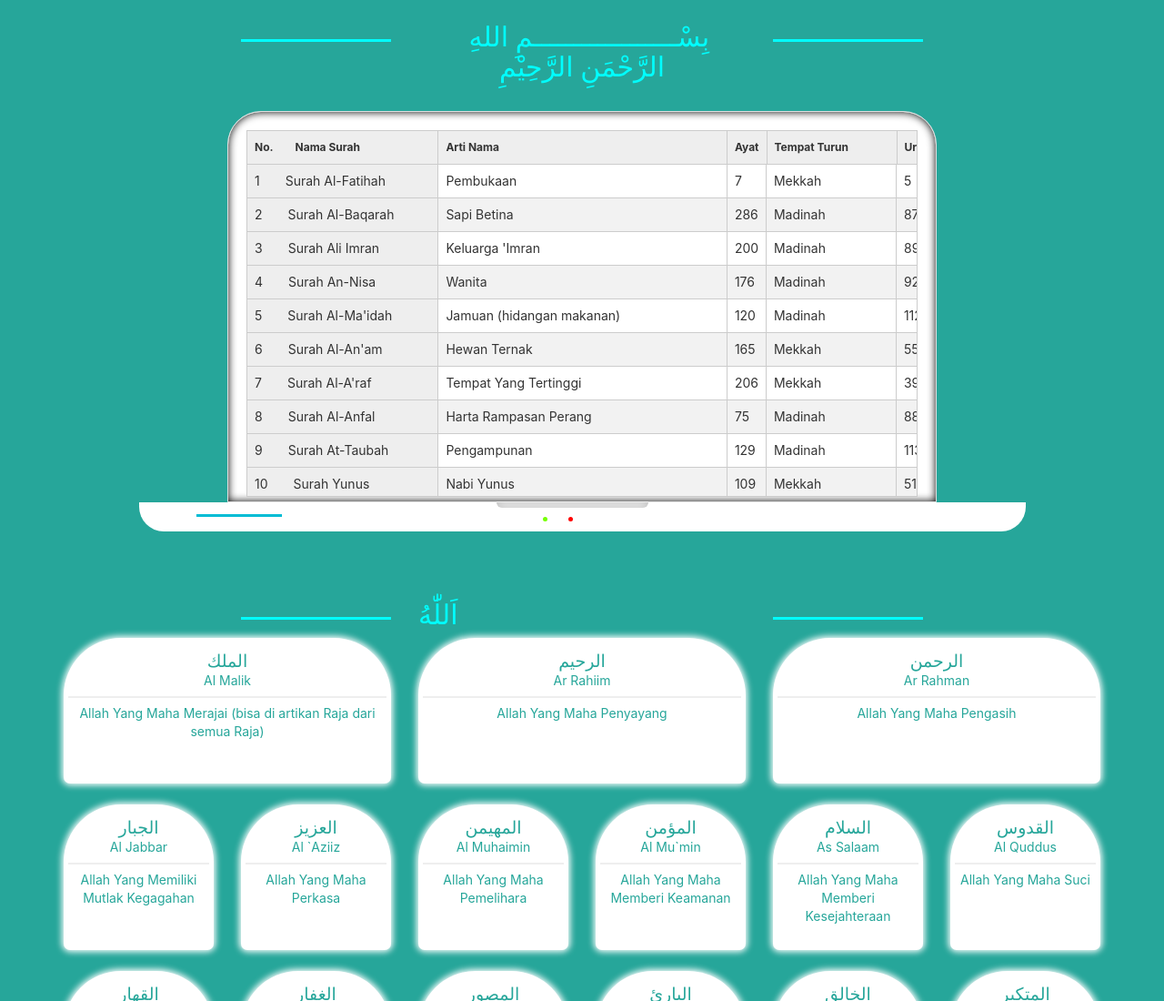
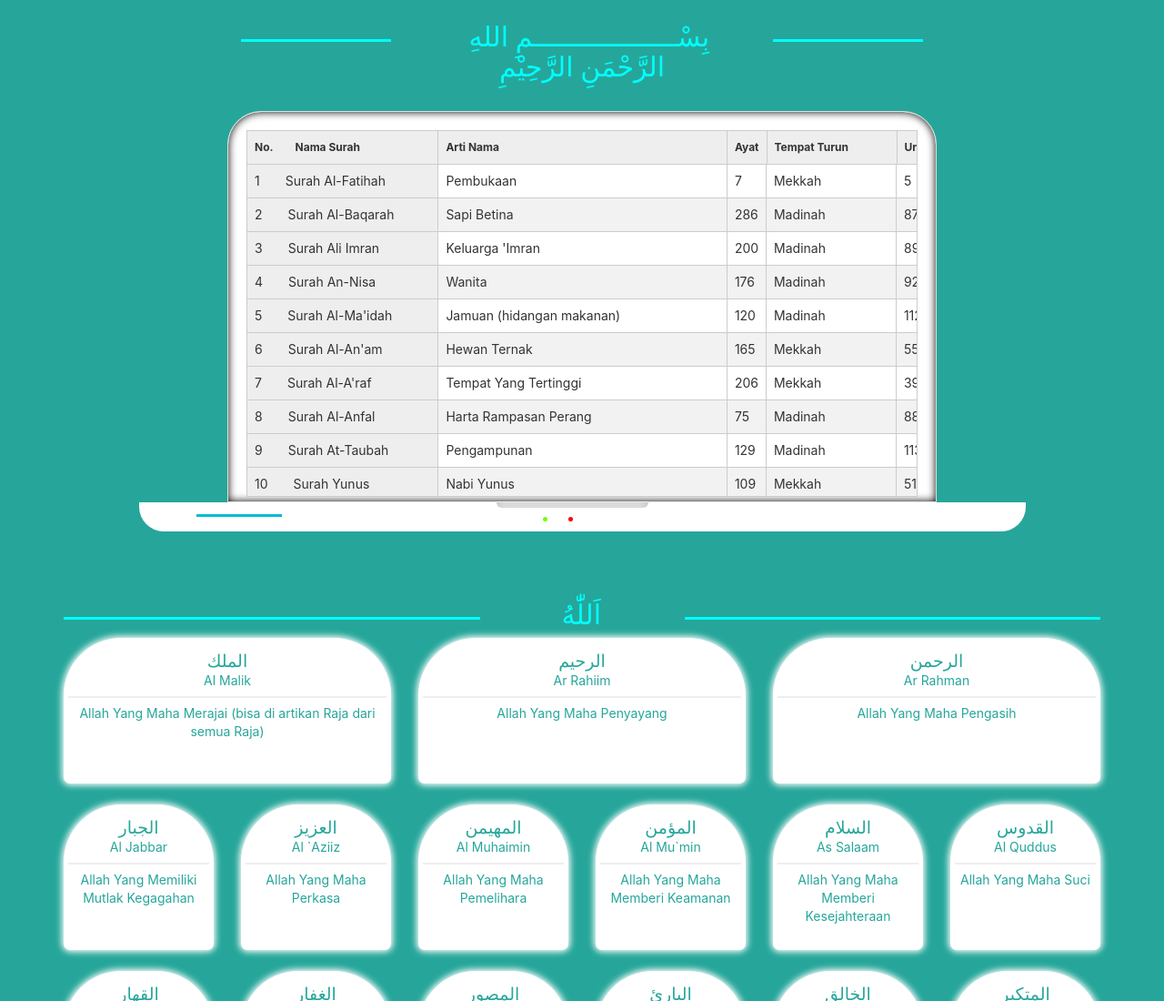
Before and after one commit to akhmadtaqiudin/akhmadtaqiudin.github.io, a plain HTML site: page index.html in a window 1280 px wide. Shown: the top 1100 px of the page at 91% size. Drawn offline with nearby package versions, Linux system fonts and the light colour scheme.

Commit message:
Update index.html

```diff
--- a/index.html
+++ b/index.html
@@ -866,18 +866,14 @@
       	</div>
 
 	<div class="row">
-	        <div class="col-md-8 col-md-offset-2">
-	          	<div class="row">
-		            <div class="col-xs-12 col-sm-3 col-md-3">
-		              	<hr class="hr-header1">
-		            </div>
-		            <div class="col-xs-12 col-sm-6 col-md-6">
-		              	<h2>اَللّٰهُ</h2>
-		            </div>
-		            <div class="col-xs-12 col-sm-3 col-md-3">
-		              	<hr class="hr-header2">
-		            </div>
-	          	</div>
+		<div class="col-xs-12 col-sm-5 col-md-5">
+		       	<hr class="hr-header1">
+		</div>
+		<div class="col-xs-12 col-sm-2 col-md-2">
+		       	<h2>&emsp;&emsp;اَللّٰهُ</h2>
+		</div>
+		<div class="col-xs-12 col-sm-5 col-md-5">
+		       	<hr class="hr-header2">
 	        </div>
 	</div>
 
```
